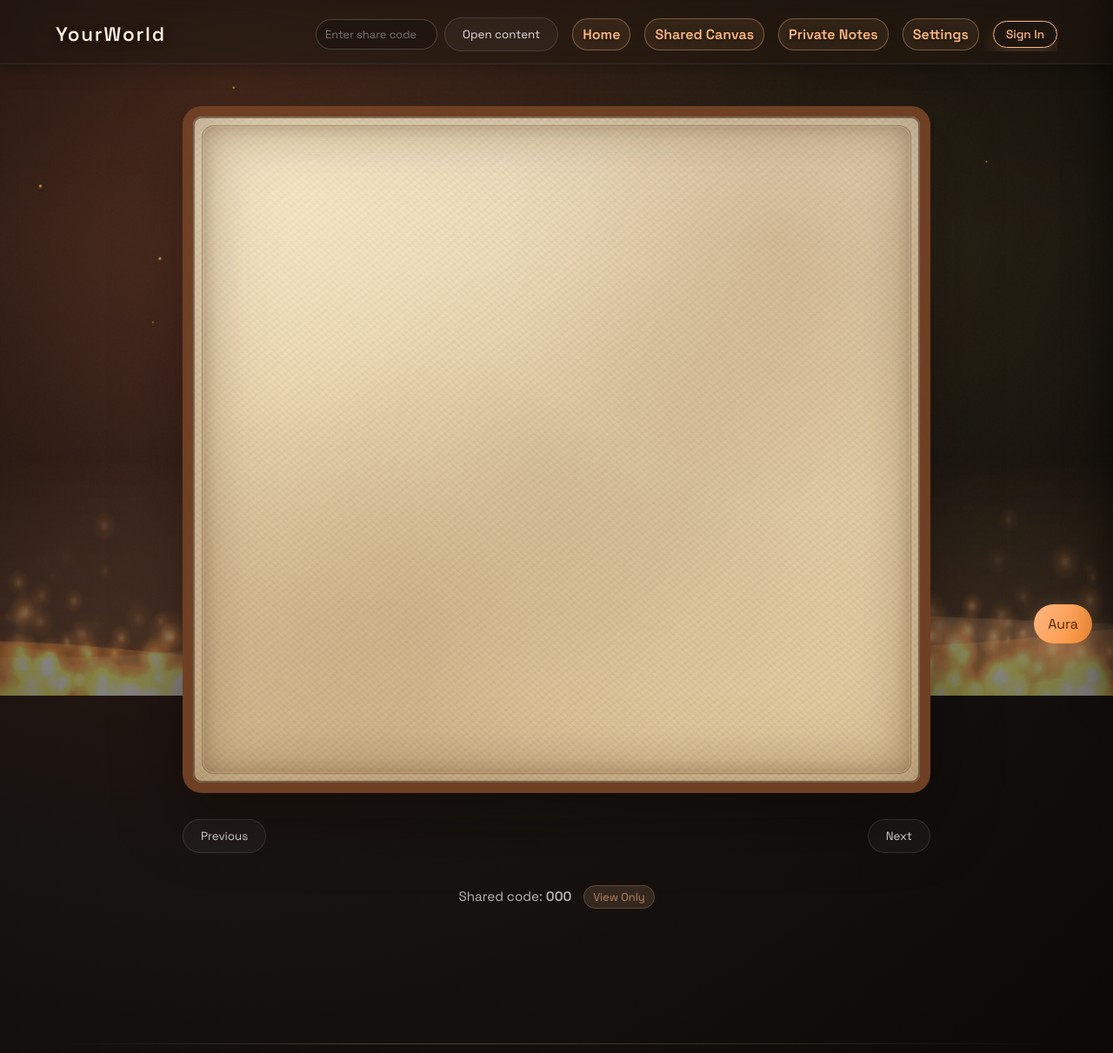
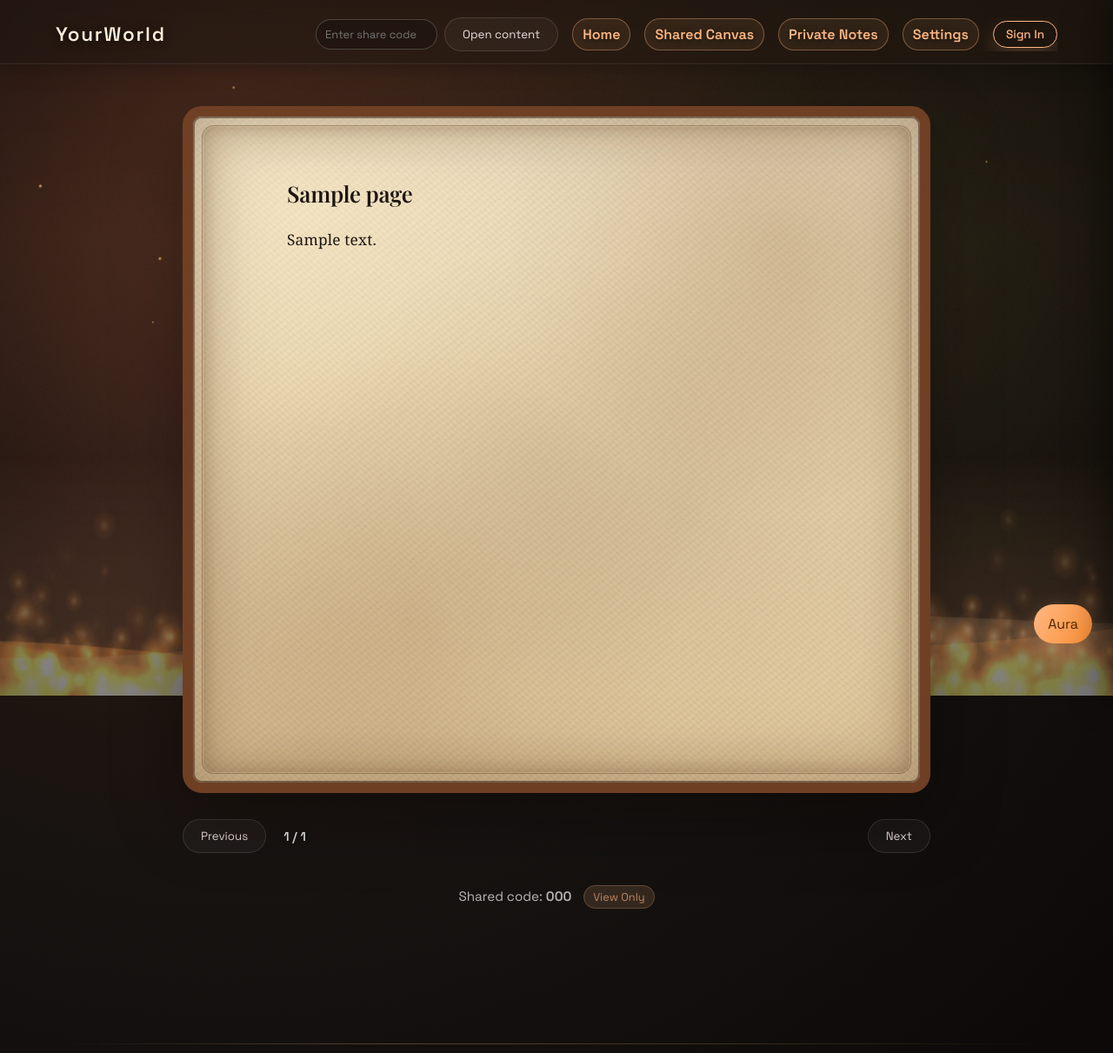
Before and after one commit to DhruvaGowda-Coder/yourworld-ai-diary, a Python web app: template YourWorld/templates/view_story.html in a window 1280 px wide. Shown: the top 1211 px of the page at 87% size. Run offline with Jinja, Linux system fonts and the light colour scheme; the template is opened without the code that fills it: most values are stand-ins (such as "Sample title", 1, 10 or a date in 2020).

Commit message:
Fix: Added server-side pre-rendering for shared content

```diff
--- a/YourWorld/templates/view_story.html
+++ b/YourWorld/templates/view_story.html
@@ -24,9 +24,9 @@
     <div class="book-area">
       <div class="book" id="publicBook">
         <div class="page" id="publicPage">
-          <input class="page-title" id="publicTitle" readonly style="color: #1d1510 !important;" />
+          <input class="page-title" id="publicTitle" readonly style="color: #1d1510 !important;" value="{{ pages[0].title if pages else 'Untitled' }}" />
           <div class="page-scroll">
-            <textarea class="page-content" id="publicContent" readonly style="color: #1d1510 !important; min-height: 450px;"></textarea>
+            <textarea class="page-content" id="publicContent" readonly style="color: #1d1510 !important; min-height: 450px;">{{ pages[0].content if pages else '' }}</textarea>
           </div>
           <div class="page-illustration" id="publicIllustration" style="display: none; margin-top: 20px;">
             <img id="publicIllustrationImg" alt="Story illustration" style="max-width: 100%; border-radius: 8px;" />
@@ -37,7 +37,9 @@
 
     <div class="page-controls" id="publicControls" style="display: flex; justify-content: center; align-items: center; gap: 20px; margin-top: 30px;">
       <button class="btn ghost" id="publicPrevBtn" type="button">Previous</button>
-      <span class="public-page-count" id="publicPageCount" style="font-family: var(--ui-font); font-size: 0.9rem; opacity: 0.8; color: #fff;"></span>
+      <span class="public-page-count" id="publicPageCount" style="font-family: var(--ui-font); font-size: 0.9rem; opacity: 0.8; color: #fff;">
+        {% if pages %}1 / {{ pages|length }}{% endif %}
+      </span>
       <button class="btn ghost" id="publicNextBtn" type="button">Next</button>
       {% if can_edit %}
         <button class="btn primary" id="publicSaveBtn" type="button">Save Changes</button>
@@ -56,11 +58,8 @@
       (function() {
         let pages = [];
         try {
-          const dataEl = document.getElementById('publicPagesData');
-          pages = JSON.parse(dataEl.textContent || '[]');
-        } catch(e) {
-          console.error("Data parse error:", e);
-        }
+          pages = JSON.parse(document.getElementById('publicPagesData').textContent || '[]');
+        } catch(e) { console.error("Data error", e); }
 
         let currentIndex = 0;
         const canEdit = {% if can_edit %}true{% else %}false{% endif %};
@@ -74,7 +73,6 @@
         const nextBtn = document.getElementById('publicNextBtn');
         const saveBtn = document.getElementById('publicSaveBtn');
 
-        // Apply interactive state via JS to avoid template/IDE conflicts
         if (canEdit) {
           titleEl.readOnly = false;
           contentEl.readOnly = false;
```
